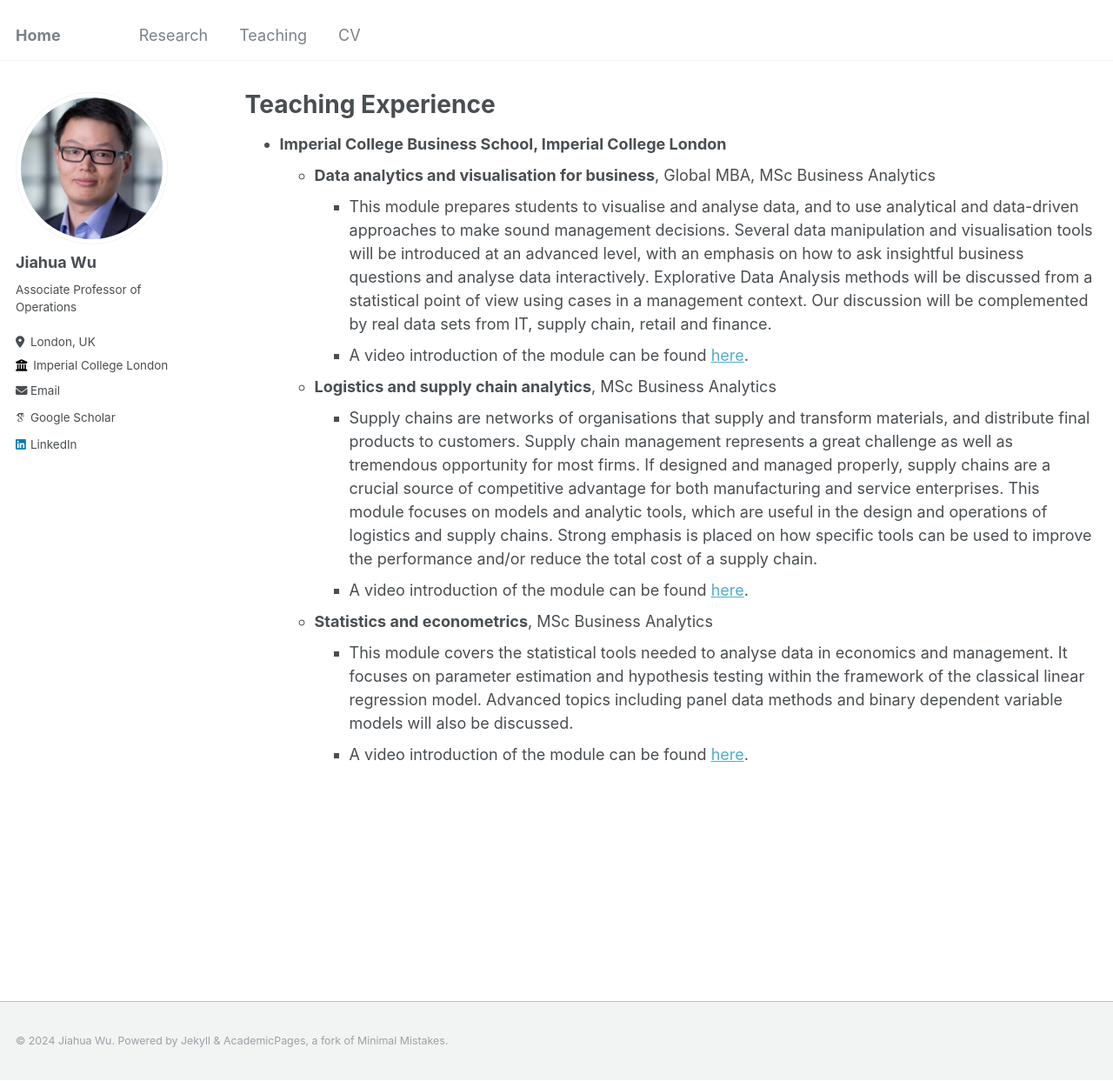
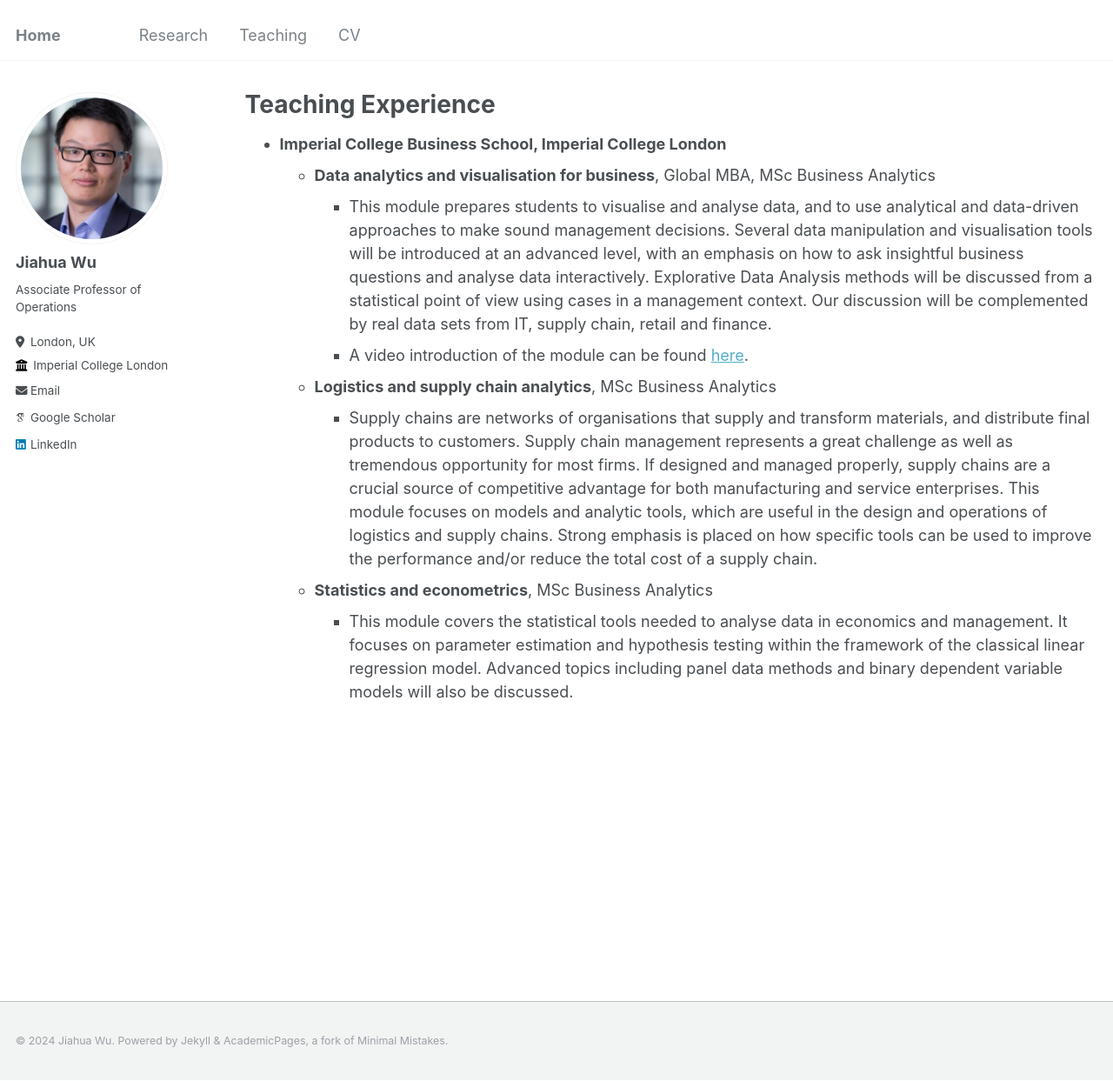
Before and after one commit to wu-jiahua/jiahua-academicpages.github.io, a Jekyll site: the page built from _pages/teaching.md, in a window 1280 px wide and 1243 px high. Shown: the whole window at 87% size. Built offline with Jekyll 4.4.1, drawn with Linux system fonts in a browser that asks for light colours; some web fonts are replaced.

Commit message:
Update teaching.md

```diff
--- a/_pages/teaching.md
+++ b/_pages/teaching.md
@@ -14,11 +14,6 @@ redirect_from:
 
   * **Logistics and supply chain analytics**, MSc Business Analytics
     * Supply chains are networks of organisations that supply and transform materials, and distribute final products to customers. Supply chain management represents a great challenge as well as tremendous opportunity for most firms. If designed and managed properly, supply chains are a crucial source of competitive advantage for both manufacturing and service enterprises. This module focuses on models and analytic tools, which are useful in the design and operations of logistics and supply chains. Strong emphasis is placed on how specific tools can be used to improve the performance and/or reduce the total cost of a supply chain.
-    * A video introduction of the module can be found [here](/files/LSCA.mp4).
 
   * **Statistics and econometrics**, MSc Business Analytics
     * This module covers the statistical tools needed to analyse data in economics and management. It focuses on parameter estimation and hypothesis testing within the framework of the classical linear regression model. Advanced topics including panel data methods and binary dependent variable models will also be discussed.
-    * A video introduction of the module can be found [here](/files/SE.mp4).
-    <!-- * 2021, Topics in operations management and analytics (PhD) -->
-    <!-- * 2015 -- 2019, Project management -->
-    <!-- * 2015, Management science and operations -->
```
